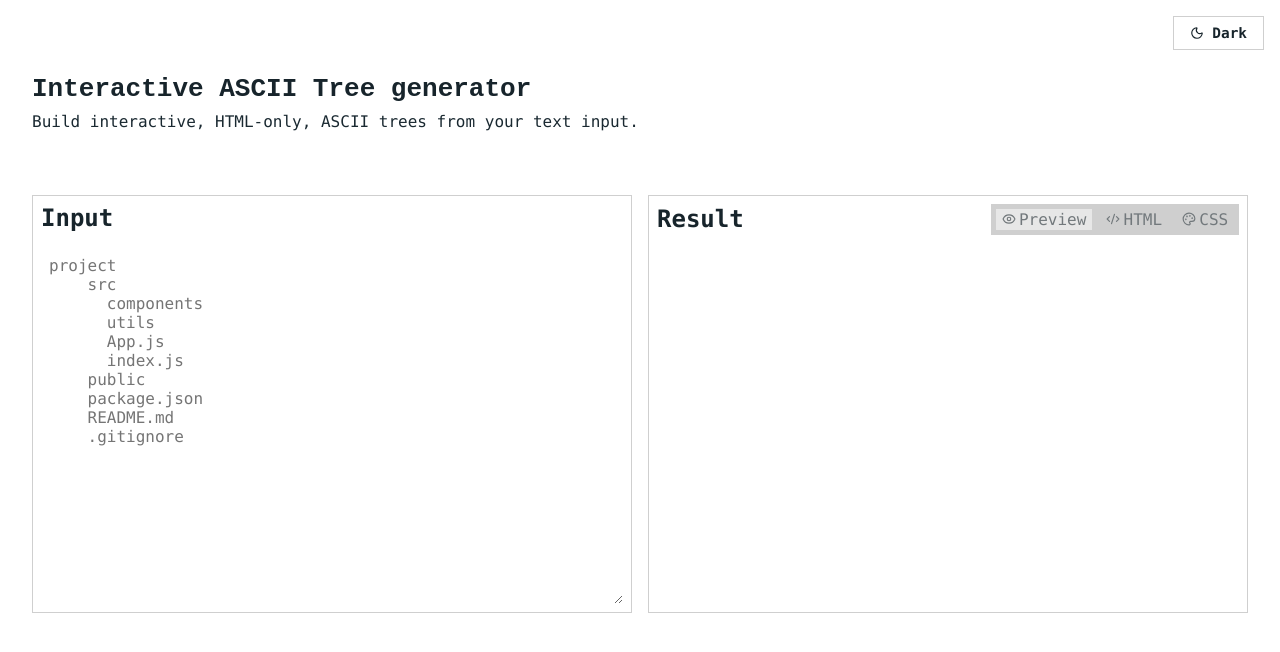
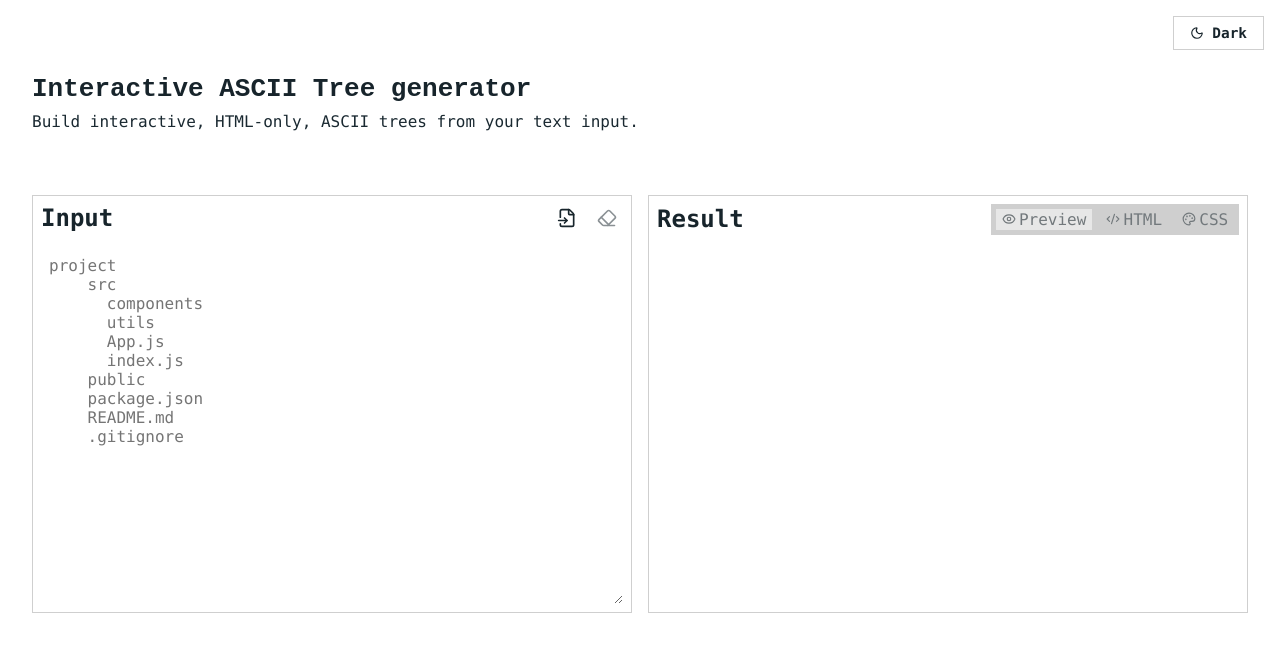
Before and after one commit to MiloradFilipovic/interactive-ascii-tree-demo, a Vue app: page / in a window 1280 px wide. Shown: the top 652 px of the page. Built offline with nearby package versions, Linux system fonts and the light colour scheme.

Commit message:
⚡️ Added `Load Example` button

```diff
--- a/src/components/input/InputPane.vue
+++ b/src/components/input/InputPane.vue
@@ -1,10 +1,38 @@
 <script setup lang="ts">
 import TextEditor from '@/components/input/TextEditor.vue'
+import { EXAMPLE_TREE } from '@/constants'
+import { useUIStore } from '@/stores/ui.store'
+import { FileInput, Eraser } from 'lucide-vue-next'
+import { computed } from 'vue'
+
+const uiStore = useUIStore()
+
+const currentText = computed(() => uiStore.textEditorValue)
+
+const importButtonDisabled = computed(() => currentText.value !== '')
+
+const eraserButtonDisabled = computed(() => currentText.value === '')
+
+const loadExample = () => {
+  uiStore.textEditorValue = EXAMPLE_TREE
+}
+
+const clearText = () => {
+  uiStore.textEditorValue = ''
+}
 </script>
 <template>
   <div :class="$style.container">
     <header :class="$style.header">
       <h2>Input</h2>
+      <div :class="$style.toolbar">
+        <button title="Load example" :disabled="importButtonDisabled" @click="loadExample">
+          <FileInput :size="20"/>
+        </button>
+        <button title="Clear" :disabled="eraserButtonDisabled" @click="clearText">
+          <Eraser :size="20"/>
+        </button>
+      </div>
     </header>
     <div :class="$style.editors">
       <TextEditor />
@@ -15,7 +43,17 @@ import TextEditor from '@/components/input/TextEditor.vue'
 .container {
   display: flex;
   flex-direction: column;
-  gap: 1rem;
+}
+
+.header {
+  display: flex;
+  justify-content: space-between;
+  align-items: center;
+}
+
+.toolbar {
+  display: flex;
+  gap: 0.5rem;
 }
 
 .editors {
--- a/src/components/input/TextEditor.vue
+++ b/src/components/input/TextEditor.vue
@@ -1,8 +1,6 @@
 <script setup lang="ts">
 import { useUIStore } from '@/stores/ui.store'
 import { onMounted, useTemplateRef, watch, nextTick, ref } from 'vue'
-
-// TODO: Load example content
 
 const uiStore = useUIStore()
 
@@ -125,6 +123,7 @@ const handleKeydown = (event: KeyboardEvent) => {
   flex-direction: column;
   gap: 1rem;
   width: 100%;
+  margin-top: 1rem;
 }
 
 .textarea {
--- a/src/components/output/html/HTMLPreview.vue
+++ b/src/components/output/html/HTMLPreview.vue
@@ -50,6 +50,8 @@ const highlightedCode = computed(() => {
 
 .code {
   overflow: auto;
+  width: 100%;
+   max-height: 500px;
 }
 
 .copy-button {
--- a/src/constants.ts
+++ b/src/constants.ts
@@ -7,3 +7,19 @@ export const LAST_CHILD_PREFIX = '└──'
 export const DEFAULT_CHILD_PREFIX = '├──'
 export const PIPE_PREFIX = '│   '
 export const DEFAULT_SPACER = '    '
+
+
+export const EXAMPLE_TREE = `src
+  components
+    sidebar
+      Sidebar.vue
+      SidebarItem.vue
+    login
+      Login.vue
+      PasswordInput.vue
+      EmailInput.vue
+   stores
+    ui.store.ts
+  README.md
+  .gitignore
+`
```
